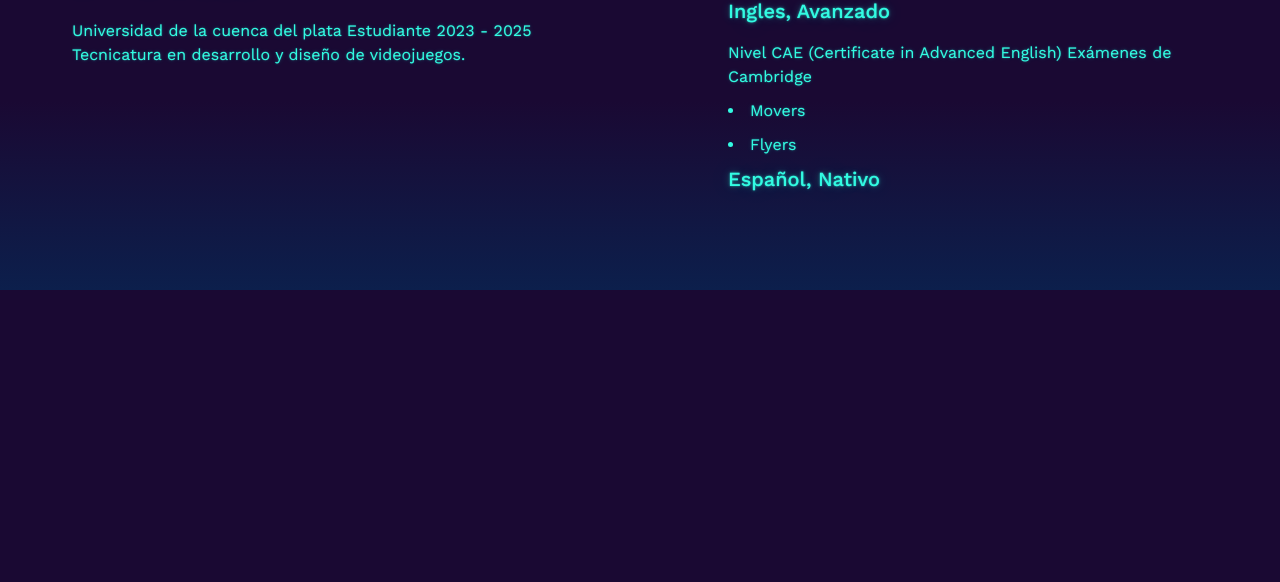
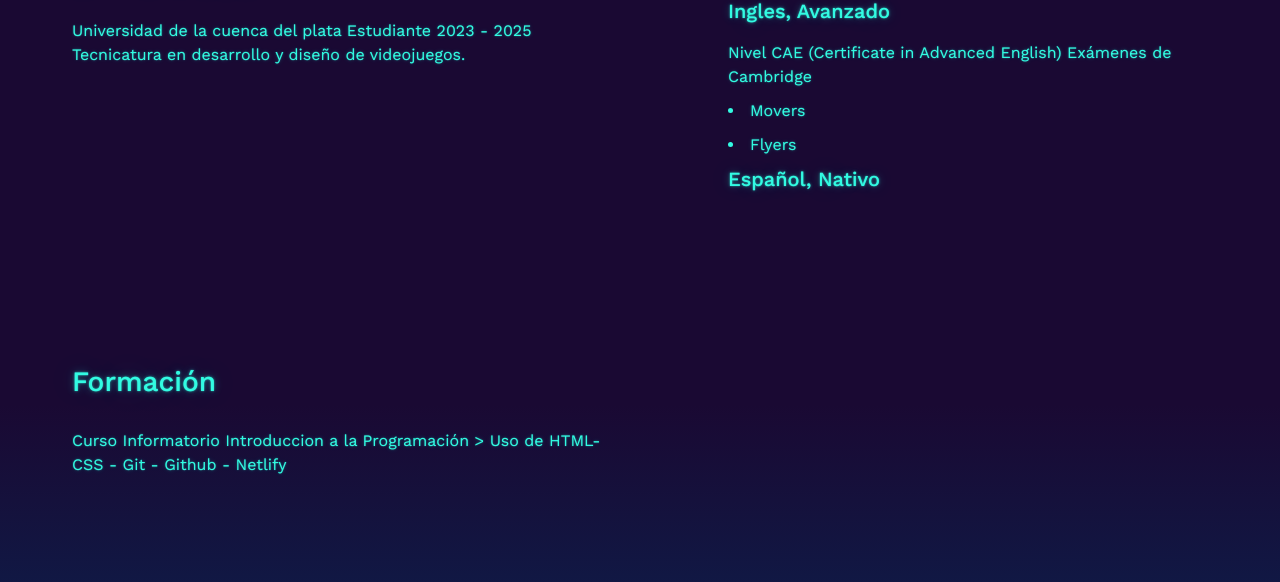
Before and after one commit to ElianaZM/zabalaelianaporfolio, a plain HTML site: page acercademi.html in a window 1280 px wide. Shown: the part 654-1236 px from the top of the page. Before the commit the page ends 944 px from the top, so only its background shows below. Drawn offline with nearby package versions, Linux system fonts and the light colour scheme.

Commit message:
Add files via upload

```diff
--- a/acercademi.html
+++ b/acercademi.html
@@ -126,6 +126,25 @@
       </article>
     </div>
   </article>
+  <article
+        class="tarjeta"
+        aria-label="presentacion de proyecto personal"
+      >
+
+        <div class="tarjeta__contenido">
+          <h3 class="tarjeta__titulo" id="titulo_proyecto_5">Formación</h3>
+          <span class="tarjeta__divisor"></span>
+          <p
+            class="tarjeta__parrafo scroll scroll_fino"
+            aria-label="descripcion de proyecto personal"
+            aria-describedby="titulo_proyecto_3"
+          > Curso Informatorio
+           Introduccion a la Programación
+           > Uso de HTML- CSS - Git - Github - Netlify
+          </p>
+      </article>
+    </div>
+  </article>
 </main>
         </div>
     </section>
--- a/estilo.css
+++ b/estilo.css
@@ -185,6 +185,7 @@
 }
 .diseños {
     background-image: linear-gradient(#17082e 0, #1a0933 5%, #1a0933 50%, #0c1f4c 100%);
+    background-size: cover;
     height: 100vh;
 }
 
```
